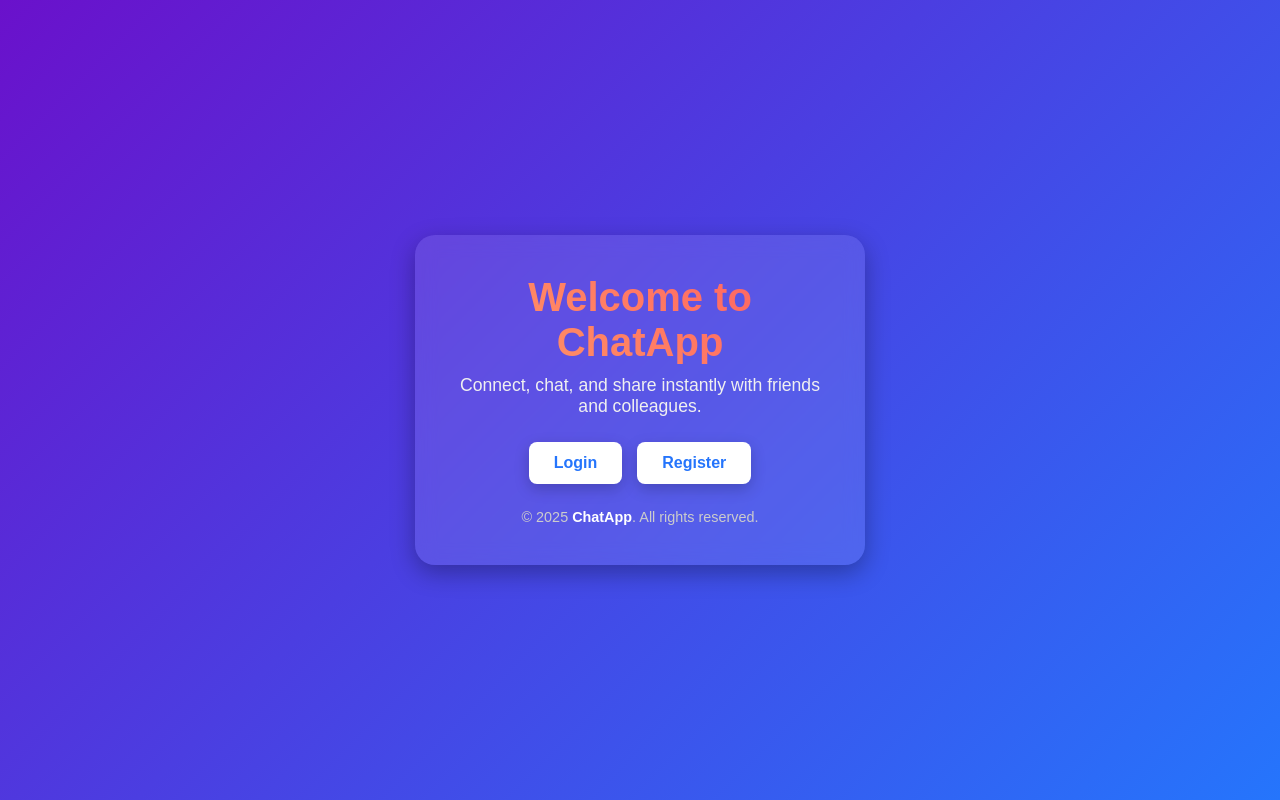
After one commit to Catalan1924/ChatApp, a Django app: template chat/templates/landing.html in a window 1280 px wide. The commit adds this page. Run offline with Django 5.2, Linux system fonts and the light colour scheme; the template is opened without the code that fills it, so the values that code supplies are empty.

Commit message:
landing page

```diff
--- a/chat/templates/chat/room.html
+++ b/chat/templates/chat/room.html
@@ -22,7 +22,7 @@
             </p>
             <hr>
         {% empty %}
-            <p class="text-muted">No messages yet. Be the first to say hi 👋</p>
+            <p class="text-muted">No messages yet. Be the first to say hi </p>
         {% endfor %}
     </div>
 
--- /dev/null
+++ b/chat/templates/landing.html
@@ -0,0 +1,131 @@
+<!DOCTYPE html>
+<html lang="en">
+<head>
+    <meta charset="UTF-8">
+    <meta name="viewport" content="width=device-width, initial-scale=1.0">
+    <title>ChatApp | Connect Instantly</title>
+    <style>
+        /* Reset */
+        * {
+            margin: 0;
+            padding: 0;
+            box-sizing: border-box;
+            font-family: 'Poppins', sans-serif;
+        }
+
+        body {
+            display: flex;
+            justify-content: center;
+            align-items: center;
+            height: 100vh;
+            background: linear-gradient(135deg, #6a11cb 0%, #2575fc 100%);
+            color: white;
+        }
+
+        .container {
+            text-align: center;
+            padding: 40px;
+            background: rgba(255, 255, 255, 0.1);
+            backdrop-filter: blur(10px);
+            border-radius: 20px;
+            box-shadow: 0 8px 25px rgba(0, 0, 0, 0.3);
+            animation: fadeIn 1.5s ease-in-out;
+            width: 90%;
+            max-width: 450px;
+        }
+
+        @keyframes fadeIn {
+            from {
+                opacity: 0;
+                transform: translateY(-30px);
+            }
+            to {
+                opacity: 1;
+                transform: translateY(0);
+            }
+        }
+
+        h1 {
+            font-size: 2.5rem;
+            margin-bottom: 10px;
+            background: linear-gradient(45deg, #ff9966, #ff5e62);
+            -webkit-background-clip: text;
+            -webkit-text-fill-color: transparent;
+        }
+
+        p {
+            font-size: 1.1rem;
+            margin-bottom: 25px;
+            color: #f0f0f0;
+        }
+
+        .buttons {
+            display: flex;
+            justify-content: center;
+            gap: 15px;
+            margin-top: 15px;
+        }
+
+        .btn {
+            padding: 12px 25px;
+            font-size: 1rem;
+            font-weight: bold;
+            border: none;
+            border-radius: 8px;
+            cursor: pointer;
+            background: #ffffff;
+            color: #2575fc;
+            box-shadow: 0 5px 15px rgba(0, 0, 0, 0.2);
+            transition: all 0.3s ease-in-out;
+        }
+
+        .btn:hover {
+            transform: scale(1.1);
+            background: #2575fc;
+            color: white;
+        }
+
+        .footer {
+            margin-top: 25px;
+            font-size: 0.9rem;
+            color: #ccc;
+        }
+
+        .footer a {
+            color: #fff;
+            text-decoration: none;
+            font-weight: bold;
+        }
+
+        .footer a:hover {
+            text-decoration: underline;
+        }
+
+        @media (max-width: 600px) {
+            h1 {
+                font-size: 2rem;
+            }
+
+            .btn {
+                padding: 10px 18px;
+                font-size: 0.95rem;
+            }
+        }
+    </style>
+</head>
+<body>
+    <div class="container">
+        <h1>Welcome to ChatApp </h1>
+        <p>Connect, chat, and share instantly with friends and colleagues.</p>
+
+        <div class="buttons">
+            <a href="{% url 'login' %}"><button class="btn">Login</button></a>
+            <a href="{% url 'register' %}"><button class="btn">Register</button></a>
+        </div>
+
+        <div class="footer">
+            &copy; 2025 <a href="#">ChatApp</a>. All rights reserved.
+        </div>
+    </div>
+</body>
+</html>
--- a/chat/views.py
+++ b/chat/views.py
@@ -25,3 +25,6 @@ def room(request, room_name):
 
     messages = Message.objects.filter(room=room).order_by('timestamp')
     return render(request, 'chat/room.html', {'room': room, 'messages': messages})
+
+def landing_page(request):
+    return render(request, 'chat/home.html')
--- a/chatapp/urls.py
+++ b/chatapp/urls.py
@@ -1,8 +1,10 @@
 from django.contrib import admin
 from django.urls import path, include
+from chat import views as chat_views
 
 urlpatterns = [
     path('admin/', admin.site.urls),
+    path('', chat_views.landing_page, name='landing'),
     path('', include('chat.urls')),
     path('accounts/', include('accounts.urls')),
 ]
```
Also changed, not shown: accounts/templates/accounts/login.html (+28 -14 lines), accounts/templates/accounts/register.html (+36 -20 lines), chatapp/templates/landing.html (added, +63 -0 lines).
